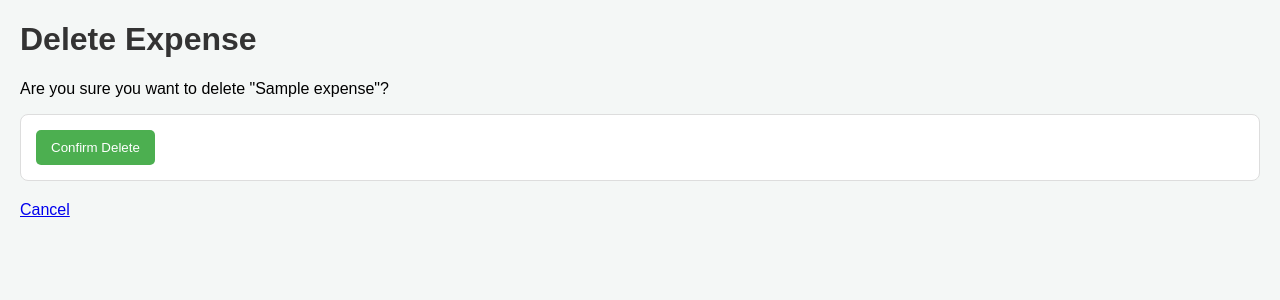
After one commit to SyamGopalGuttula/personal_finance_tracker, a Django app: page /delete/1/ in a window 1280 px wide. The commit adds this page. Shown: the top 300 px of the page. Run offline with Django 5.2, Linux system fonts and the light colour scheme; tables that the repository leaves empty hold one stand-in row (values such as "Sample post"); parts of the project's set-up code (start-up, migrations or seed data) failed here and were passed over.

Commit message:
Added edit and delete option

```diff
--- /dev/null
+++ b/core/templates/core/delete_expense.html
@@ -0,0 +1,20 @@
+{% load static %}
+<!DOCTYPE html>
+<html>
+<head>
+    <title>Delete Expense</title>
+    <link rel="stylesheet" href="{% static 'core/css/styles.css' %}">
+</head>
+<body>
+    <h1>Delete Expense</h1>
+
+    <p>Are you sure you want to delete "{{ expense.title }}"?</p>
+
+    <form method="POST">
+        {% csrf_token %}
+        <button type="submit">Confirm Delete</button>
+    </form>
+
+    <a href="/">Cancel</a>
+</body>
+</html>
--- a/core/templates/core/expense_list.html
+++ b/core/templates/core/expense_list.html
@@ -44,10 +44,14 @@
             <td>{{ expense.date }}</td>
             <td>{{ expense.category }}</td>
             <td>{{ expense.description }}</td>
+            <td>
+                <a href="{% url 'edit_expense' expense.id %}">Edit</a> |
+                <a href="{% url 'delete_expense' expense.id %}">Delete</a>
+            </td>
         </tr>
         {% empty %}
         <tr>
-            <td colspan="5">No expenses yet.</td>
+            <td colspan="6">No expenses yet.</td>
         </tr>
         {% endfor %}
     </table>
--- a/core/urls.py
+++ b/core/urls.py
@@ -2,5 +2,7 @@ from django.urls import path
 from . import views  # Importing views from this app
 
 urlpatterns = [
-    path('', views.expense_list, name='expense_list'),  # This URL will show the list of expenses
+    path('', views.expense_list, name='expense_list'),
+    path('edit/<int:id>/', views.edit_expense, name='edit_expense'),
+    path('delete/<int:id>/', views.delete_expense, name='delete_expense'),
 ]
--- a/core/views.py
+++ b/core/views.py
@@ -1,4 +1,4 @@
-from django.shortcuts import render, redirect
+from django.shortcuts import render, redirect, get_object_or_404
 from .models import Expense  # Importing the Expense model
 from .forms import ExpenseForm  # Importing the ExpenseForm
 
@@ -16,3 +16,22 @@ def expense_list(request):
     else:
         form = ExpenseForm()
     return render(request, 'core/expense_list.html', {'expenses': expenses, 'form': form})
+def edit_expense(request, id):
+    expense = get_object_or_404(Expense, id=id)
+
+    if request.method == "POST":
+        form = ExpenseForm(request.POST, instance=expense)
+        if form.is_valid():
+            form.save()
+            return redirect('/')
+    else:
+        form = ExpenseForm(instance=expense)
+
+    return render(request, 'core/edit_expense.html', {'form': form, 'expense': expense})
+
+def delete_expense(request, id):
+    expense = get_object_or_404(Expense, id=id)
+    if request.method == "POST":
+        expense.delete()
+        return redirect('/')
+    return render(request, 'core/delete_expense.html', {'expense': expense})
```
Also changed, not shown: core/templates/core/edit_expense.html (added, +19 -0 lines).
